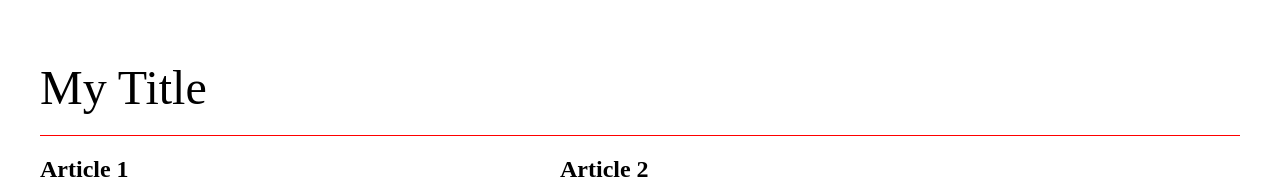
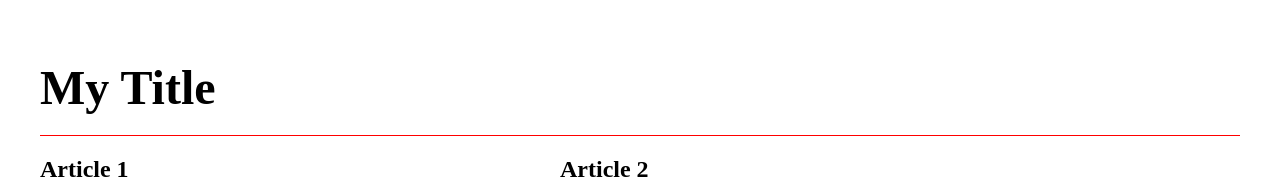
Before and after one commit to dbconfession78/holbertonschool-webstack_front_end, a plain HTML site: page 0x01-accessibility/1-accessibility/index.html in a window 1280 px wide. Shown: the top 186 px of the page. Drawn offline with Linux system fonts and the light colour scheme.

Commit message:
initial commits: index.html, styles/

```diff
--- a/0x01-accessibility/1-accessibility/index.html
+++ b/0x01-accessibility/1-accessibility/index.html
@@ -6,7 +6,7 @@
     </head>
     <body>
         <div class="header">
-            My Title
+            <h1>My Title</h1>
         </div>
         <div class="container">
             <div class="article">
--- a/0x01-accessibility/1-accessibility/styles/styles.css
+++ b/0x01-accessibility/1-accessibility/styles/styles.css
@@ -23,6 +23,10 @@ body {
     margin-right: 40px;
 }
 
+.header h1 {
+	font-size: 48px;
+}
+
 .article h2,
 .article h3 {
     font-size: 24px;
```
